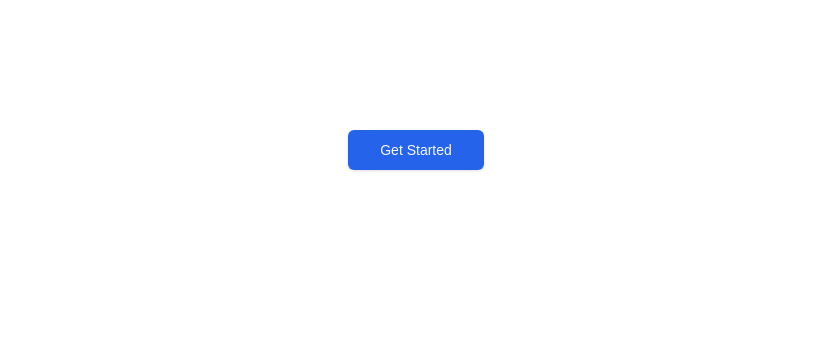
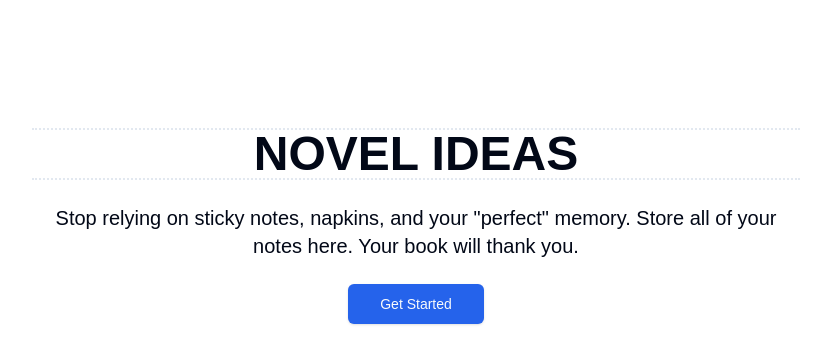
Before and after one commit to mmaustin/job-tracker, a Next.js app in the folder tracker/: page / in a window 1280 px wide. Shown: the top 364 px of the page, without its empty margins (224-1055 px from the left). Built offline with nearby package versions, Linux system fonts and the light colour scheme.

Commit message:
Removed commented code from non-component and pages files

```diff
--- a/tracker/app/(dashboard)/add-job/page.tsx
+++ b/tracker/app/(dashboard)/add-job/page.tsx
@@ -1,4 +1,4 @@
-/* eslint-disable @typescript-eslint/no-unused-vars */
+
 import CreateJobForm from "@/components/CreateJobForm";
 import { dehydrate, HydrationBoundary, QueryClient } from "@tanstack/react-query";
 
--- a/tracker/app/page.tsx
+++ b/tracker/app/page.tsx
@@ -6,12 +6,37 @@ import Link from "next/link";
 
 export default function Home() {
   return (
-    <main className="display flex justify-center items-center h-[300px]">
-      <Button size={'lg'} asChild>
+        <div className="mx-5 flex flex-col justify-center items-center">
+      {/* <div className="my-10 w-full flex justify-center items-center">
+        <div className="w-full flex justify-between items-center">
+          <ThemeToggle />
+        </div>
+      </div> */}
+      <div className="mt-32 flex justify-center items-center">
+        <div className="max-w-3xl flex flex-col justify-center items-center">
+          <h1 className="text-3xl md:text-5xl font-bold uppercase border-t-2 border-dotted text-center">
+            Novel Ideas
+            <p className="py-6 text-sm md:text-xl font-normal leading-loose normal-case border-t-2 border-dotted">Stop relying on sticky notes, napkins, and your &quot;perfect&quot; memory. Store all of your notes here.  Your book will thank you.</p>
+          </h1>
+          <div className="flex flex-wrap justify-center items-center">
+            <Button size={'lg'} asChild>
         <Link href={'/add-job'} >
           Get Started
         </Link>
       </Button>
-    </main>
+            {/* <div className="tooltip tooltip-bottom mt-10" data-tip="Outlook Is Not Recommended. May Experience Redirect Issues On Login.">
+              <IoInformationCircle className="m-0" />
+            </div> */}
+          </div>
+        </div>
+      </div>
+    </div>
+    // <main className="display flex justify-center items-center h-[300px]">
+    //   <Button size={'lg'} asChild>
+    //     <Link href={'/add-job'} >
+    //       Get Started
+    //     </Link>
+    //   </Button>
+    // </main>
   );
 };
--- a/tracker/utils/types.ts
+++ b/tracker/utils/types.ts
@@ -1,5 +1,4 @@
-/* eslint-disable @typescript-eslint/no-unused-vars */
-import { ObjectId, Types } from 'mongoose';
+
 import * as z from 'zod';
 
 export type JobType = {
```
Also changed, not shown: tracker/utils/actions.ts (+0 -33 lines).
